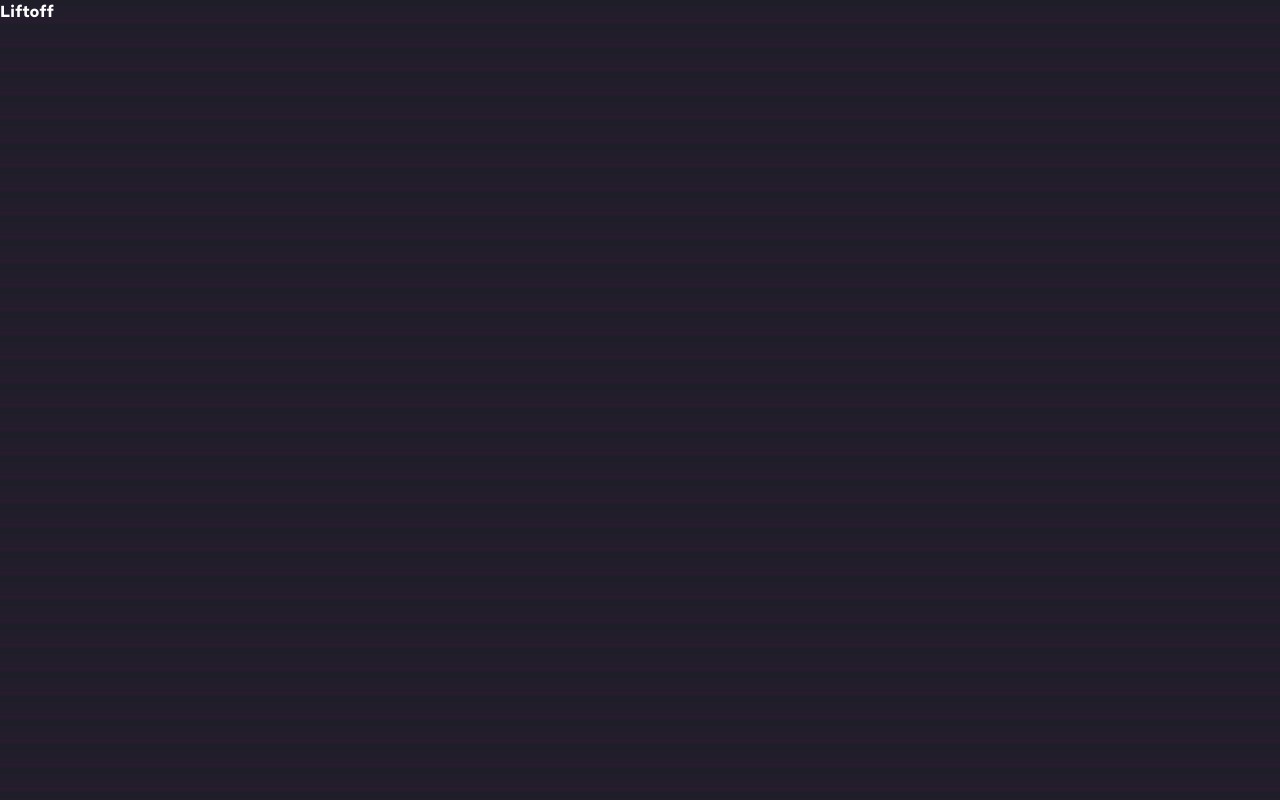
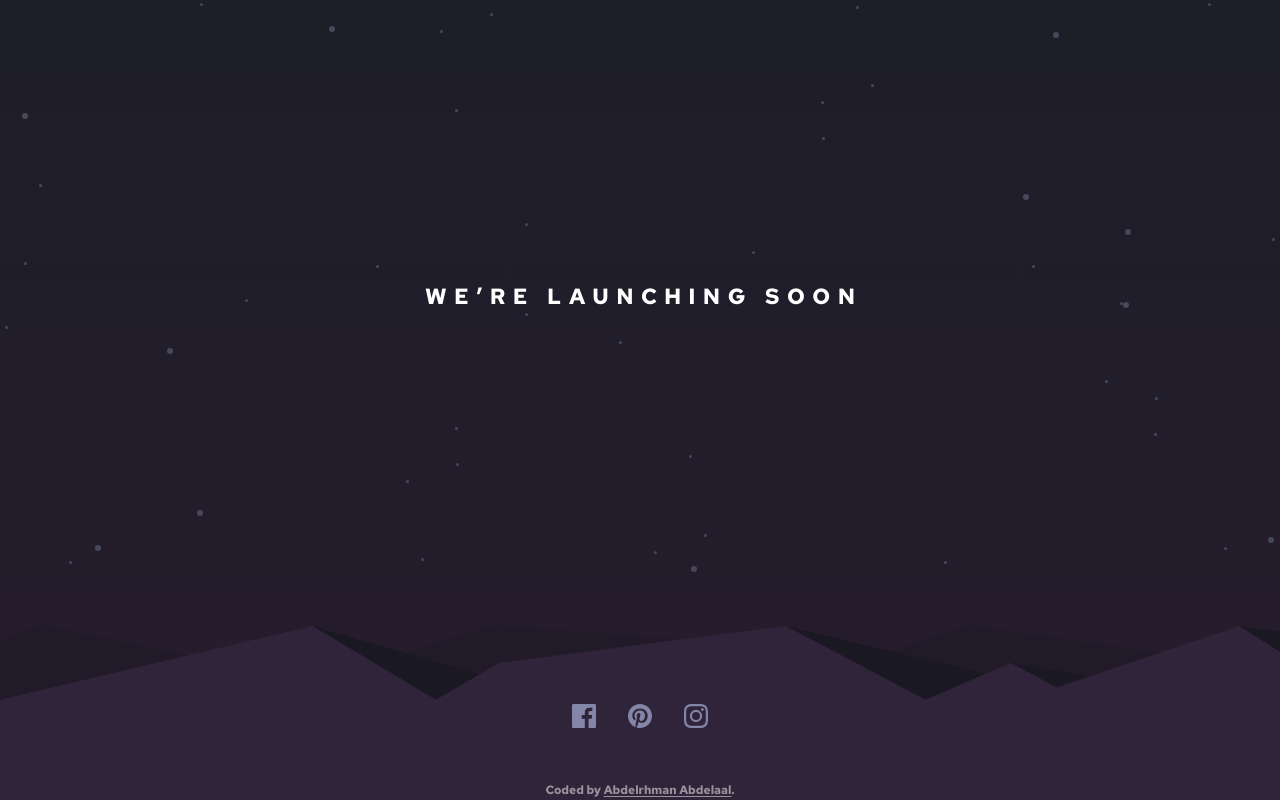
Before and after one commit to MrBlackvanta/launch-countdown-timer, a Next.js app: page / in a window 1280 px wide. Built offline with nearby package versions, Linux system fonts and the light colour scheme.

Commit message:
Add layout components and enhance styling for improved UI

```diff
--- a/src/app/globals.css
+++ b/src/app/globals.css
@@ -61,3 +61,7 @@
   letter-spacing: --value(--tracking-*);
   margin-inline-start: --value(--tracking-*);
 }
+
+@utility v-focus-ring {
+  @apply focus-visible:outline-2 focus-visible:outline-offset-4 focus-visible:outline-white;
+}
--- a/src/app/layout.tsx
+++ b/src/app/layout.tsx
@@ -59,7 +59,7 @@ export default function RootLayout({
 }>) {
   return (
     <html lang="en" className={`${redHatText.variable} antialiased`}>
-      <body>{children}</body>
+      <body className="relative flex min-h-dvh flex-col">{children}</body>
     </html>
   );
 }
--- a/src/app/page.tsx
+++ b/src/app/page.tsx
@@ -1,7 +1,16 @@
+import { SiteFooter } from "@/components/layout";
+import { NightSky } from "@/components/scenery";
+
 export default function Home() {
   return (
-    <main>
-      <h1>Liftoff</h1>
-    </main>
+    <>
+      <NightSky />
+      <main className="relative mx-auto grid w-full max-w-90 flex-1 content-center justify-items-center gap-13 px-4 pb-28 md:max-w-184 md:gap-26 md:px-6">
+        <h1 className="text-heading v-tracked-heading md:text-heading-md text-center uppercase">
+          We’re launching soon
+        </h1>
+      </main>
+      <SiteFooter />
+    </>
   );
 }
--- /dev/null
+++ b/src/components/layout/index.ts
@@ -0,0 +1,2 @@
+export { default as Signature } from "./signature";
+export { default as SiteFooter } from "./site-footer";
--- /dev/null
+++ b/src/components/layout/signature.tsx
@@ -0,0 +1,16 @@
+export default function Signature() {
+  return (
+    <p className="absolute inset-x-0 bottom-0.5 text-center text-xs text-white/50">
+      Coded by{" "}
+      <a
+        href="https://www.linkedin.com/in/abdelrhman-vanta/"
+        target="_blank"
+        rel="noopener noreferrer"
+        className="v-focus-ring underline underline-offset-2"
+      >
+        Abdelrhman Abdelaal
+      </a>
+      .
+    </p>
+  );
+}
--- /dev/null
+++ b/src/components/layout/site-footer.tsx
@@ -0,0 +1,44 @@
+import { FacebookIcon, InstagramIcon, PinterestIcon } from "@/components/icons";
+
+import Signature from "./signature";
+
+const socialLinks = [
+  {
+    label: "Liftoff on Facebook",
+    href: "https://www.facebook.com/",
+    Icon: FacebookIcon,
+  },
+  {
+    label: "Liftoff on Pinterest",
+    href: "https://www.pinterest.com/",
+    Icon: PinterestIcon,
+  },
+  {
+    label: "Liftoff on Instagram",
+    href: "https://www.instagram.com/",
+    Icon: InstagramIcon,
+  },
+];
+
+export default function SiteFooter() {
+  return (
+    <footer className="relative flex justify-center pb-12 md:pb-18">
+      <ul role="list" className="flex items-center gap-8">
+        {socialLinks.map(({ label, href, Icon }) => (
+          <li key={label}>
+            <a
+              href={href}
+              aria-label={label}
+              target="_blank"
+              rel="noopener noreferrer"
+              className="v-focus-ring text-muted hover:text-accent focus-visible:text-accent block motion-safe:transition-colors"
+            >
+              <Icon className="size-6" />
+            </a>
+          </li>
+        ))}
+      </ul>
+      <Signature />
+    </footer>
+  );
+}
--- a/src/components/scenery/HillRange.tsx
+++ b/src/components/scenery/HillRange.tsx
@@ -21,8 +21,9 @@ export default function HillRange() {
       <svg
         xmlns="http://www.w3.org/2000/svg"
         viewBox="743 0 594 266"
+        preserveAspectRatio="xMidYMin slice"
         aria-hidden="true"
-        className="absolute inset-x-0 bottom-0 w-full sm:hidden"
+        className="absolute inset-x-0 bottom-0 max-h-42 w-full md:hidden"
       >
         {ridges}
       </svg>
@@ -30,7 +31,7 @@ export default function HillRange() {
         xmlns="http://www.w3.org/2000/svg"
         viewBox="0 0 1440 197"
         aria-hidden="true"
-        className="absolute inset-x-0 bottom-0 hidden w-full sm:block"
+        className="absolute inset-x-0 bottom-0 hidden w-full md:block"
       >
         {ridges}
       </svg>
--- /dev/null
+++ b/src/components/scenery/NightSky.tsx
@@ -0,0 +1,11 @@
+import HillRange from "./HillRange";
+import StarField from "./StarField";
+
+export default function NightSky() {
+  return (
+    <div className="absolute inset-0 overflow-clip">
+      <StarField className="text-star absolute top-0 left-1/2 w-full min-w-360 -translate-x-1/2 md:top-0.75" />
+      <HillRange />
+    </div>
+  );
+}
--- a/src/components/scenery/index.ts
+++ b/src/components/scenery/index.ts
@@ -1,2 +1,3 @@
 export { default as HillRange } from "./HillRange";
+export { default as NightSky } from "./NightSky";
 export { default as StarField } from "./StarField";
```
